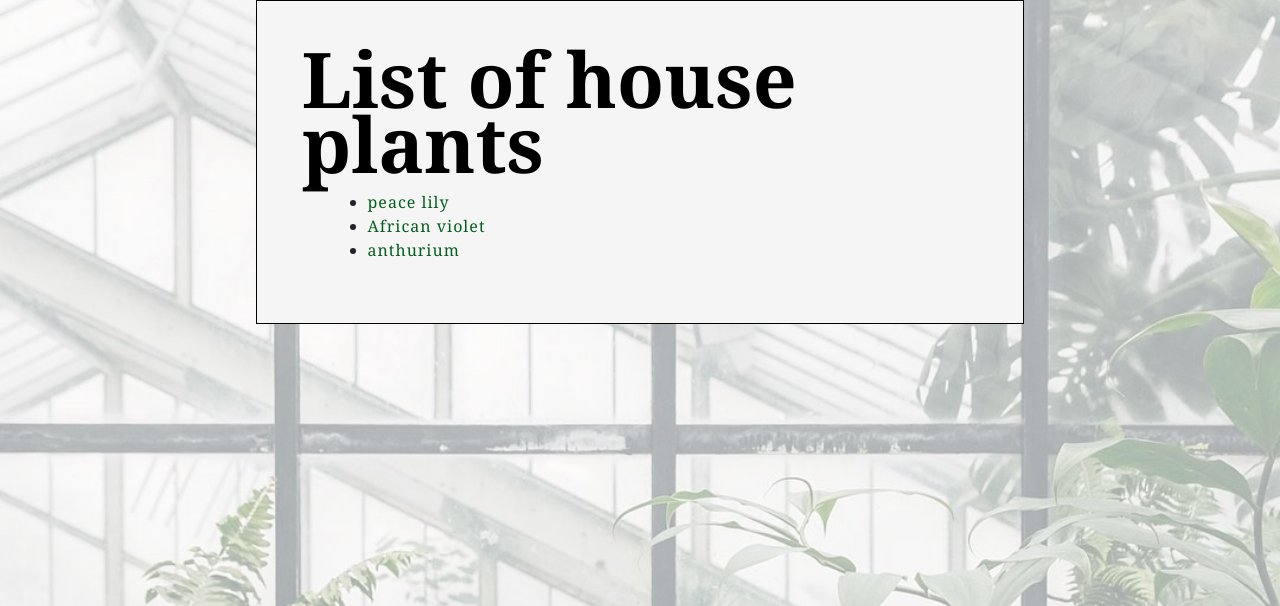
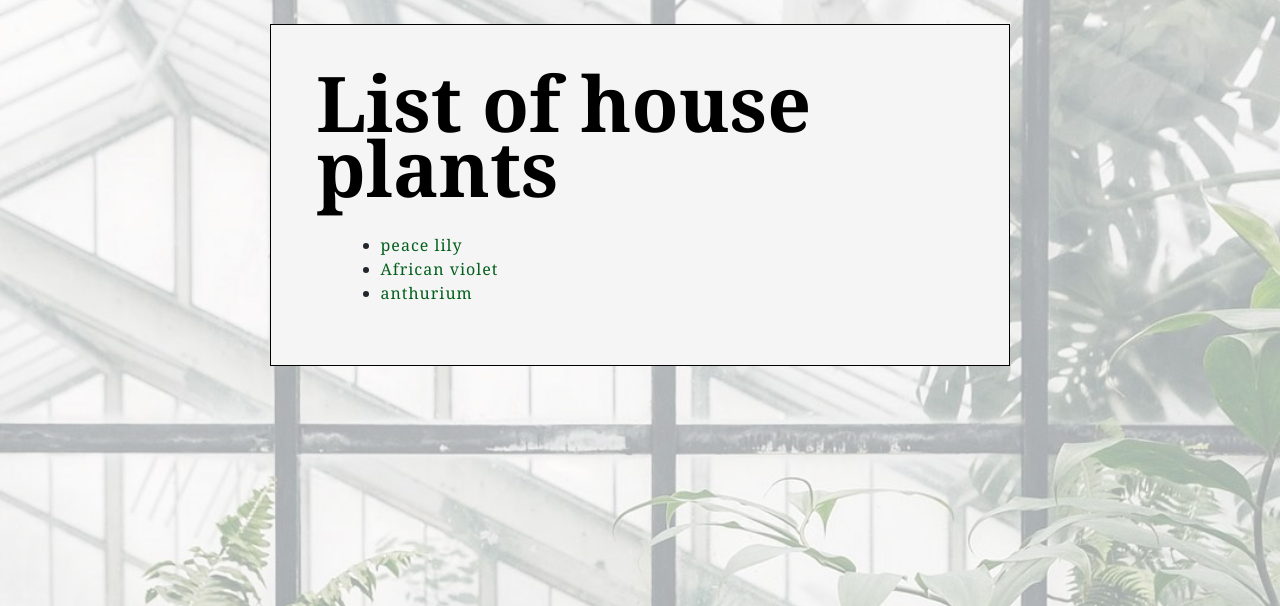
Before and after one commit to jndmnqt/lis161proj, a Flask app: page /plantae/house in a window 1280 px wide. Shown: the part 56-662 px from the top of the page. Run offline with Flask 2, Linux system fonts and the light colour scheme.

Commit message:
some edits

```diff
--- a/static/css/style.css
+++ b/static/css/style.css
@@ -65,24 +65,24 @@ p.main {
     font-size:120%;
 }
 
-ul.page {
-    margin-top: 2%;
+ul.plantae {
+    margin-top: 5%;
     margin-left: 5%;
 }
 
-ul.page a:link {
+ul.plantae a:link {
     text-decoration: none;
 }
 
-ul.page a:visited {
+ul.plantae a:visited {
     text-decoration: none;
 }
 
-ul.page a:hover {
+ul.plantae a:hover {
     text-decoration: underline;
 }
 
-ul.page a:active {
+ul.plantae a:active {
     text-decoration: underline;
 }
 
--- a/templates/base.html
+++ b/templates/base.html
@@ -10,6 +10,7 @@
 </head>
 <body>
     {% include 'nav.html' %}
+    <div class="m-4">
     {% block content %}
     <h1> This is where the content is!</h1>
     {% endblock %}
--- a/templates/plantae.html
+++ b/templates/plantae.html
@@ -3,7 +3,7 @@
 {% block content %}
 <div class="plantae">
 <h1 class="plantae"> List of {{ plant_category }} plants</h3>
-<ul class="page">
+<ul class="plantae">
     {% for plant in plants_list %}
     <li><a href="/plantae/{{ plant_category }}/{{ loop.index - 1 }}">{{ plant.name }}</a></li>
     {% endfor %}
```
